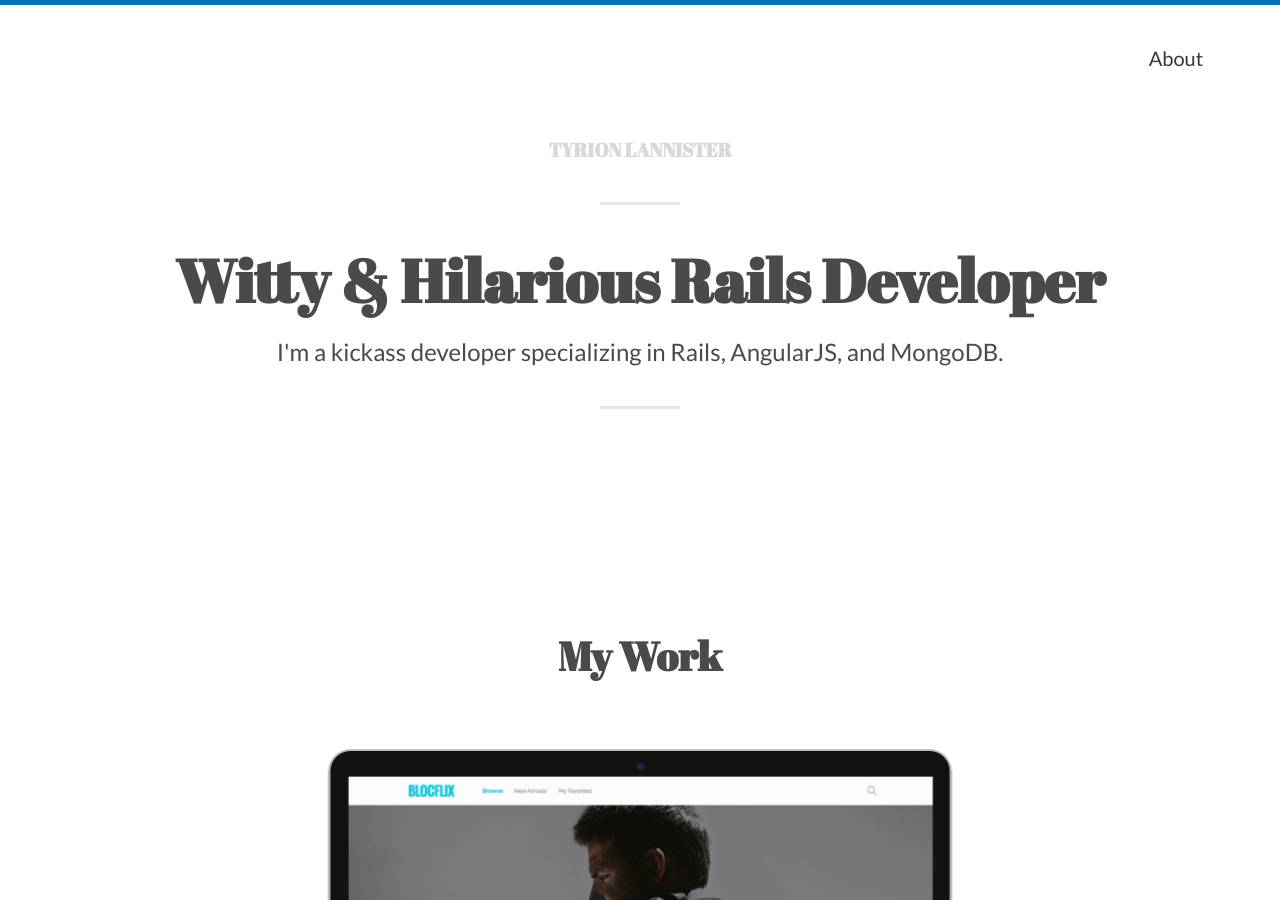
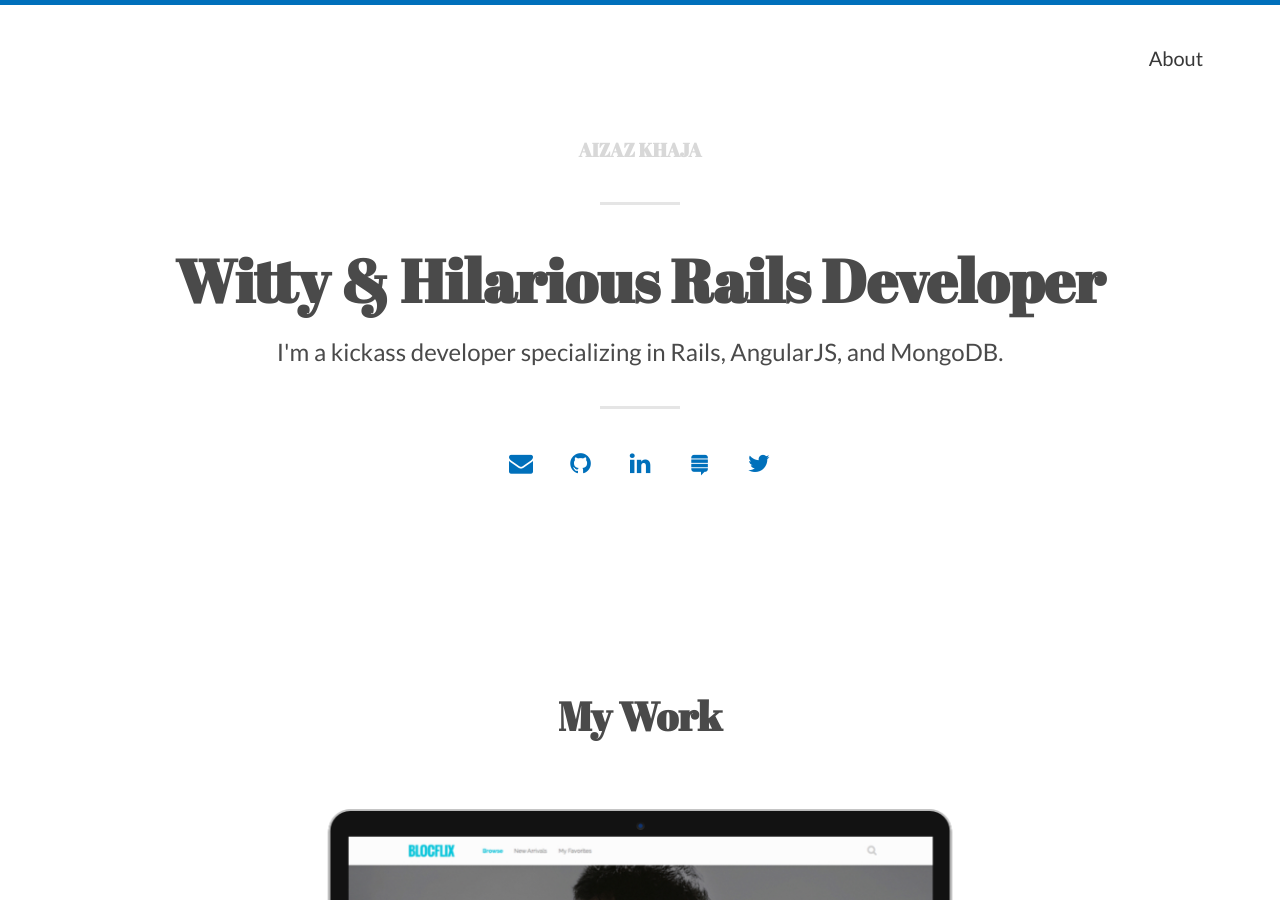
Before and after one commit to aizkhaj/aizkhaj.github.io, a Jekyll site: the page built from index.html, in a window 1280 px wide and 900 px high. Built offline with Jekyll 4.4.1, drawn with Linux system fonts in a browser that asks for light colours; nearby versions of some CDN libraries; the list of posts is cut into pages by our own code; some of the changed lines change nothing that is shown.

Commit message:
added some of my accounts to the config file

```diff
--- a/_config.yml
+++ b/_config.yml
@@ -1,11 +1,11 @@
 # SITE CONFIGURATION
 baseurl: "" # the subpath of your site, e.g. /blog/ (optional)
-url: "http://www.your-domain.com" # the base hostname & protocol for your site
+url: "http://www.aizaz.tech" # the base hostname & protocol for your site
 
 # THEME-SPECIFIC CONFIGURATION
 theme_settings:
   # Meta
-  title: Tyrion Lannister # Your name will go here
+  title: Aizaz Khaja # Your name will go here
   description: "A personal portfolio and blog website" # used by search engines
 
   # Header and footer text
@@ -18,23 +18,23 @@ theme_settings:
 
   # Icons
   rss: false
-  email_address: # Full email address, e.g. "sam@example.com"
+  email_address: "aizazkj@gmail.com"
   behance:
   bitbucket:
   dribbble:
   facebook:
   flickr:
-  github: # github profile name, e.g. "madebymunsters"
+  github: "aizkhaj"
   google_plus:
   instagram:
-  linkedin:  # Full URL
+  linkedin: "https://ca.linkedin.com/in/aizaz-khaja"
   pinterest:
   reddit:
   soundcloud:
-  stack_exchange:  # Full URL
+  stack_exchange: "http://stackexchange.com/users/5646187/aizkhaj"
   steam:
   tumblr:
-  twitter:
+  twitter: "@aizazkhaja"
   wordpress:
   youtube:
 
```
